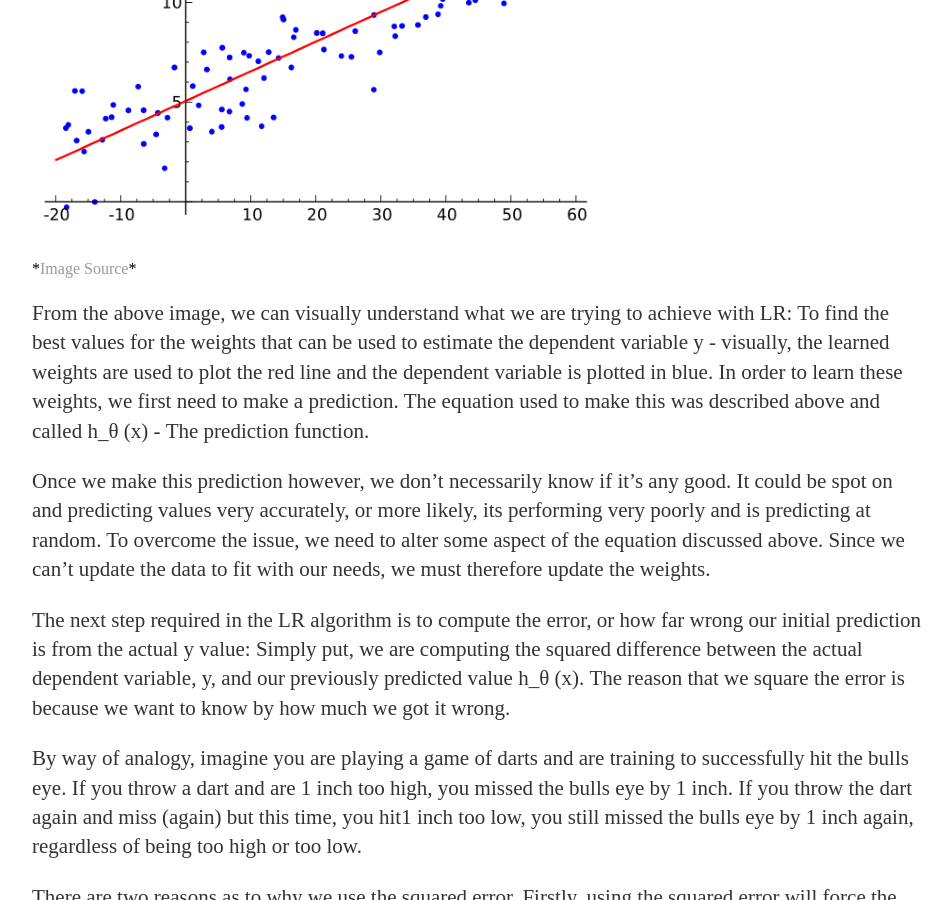
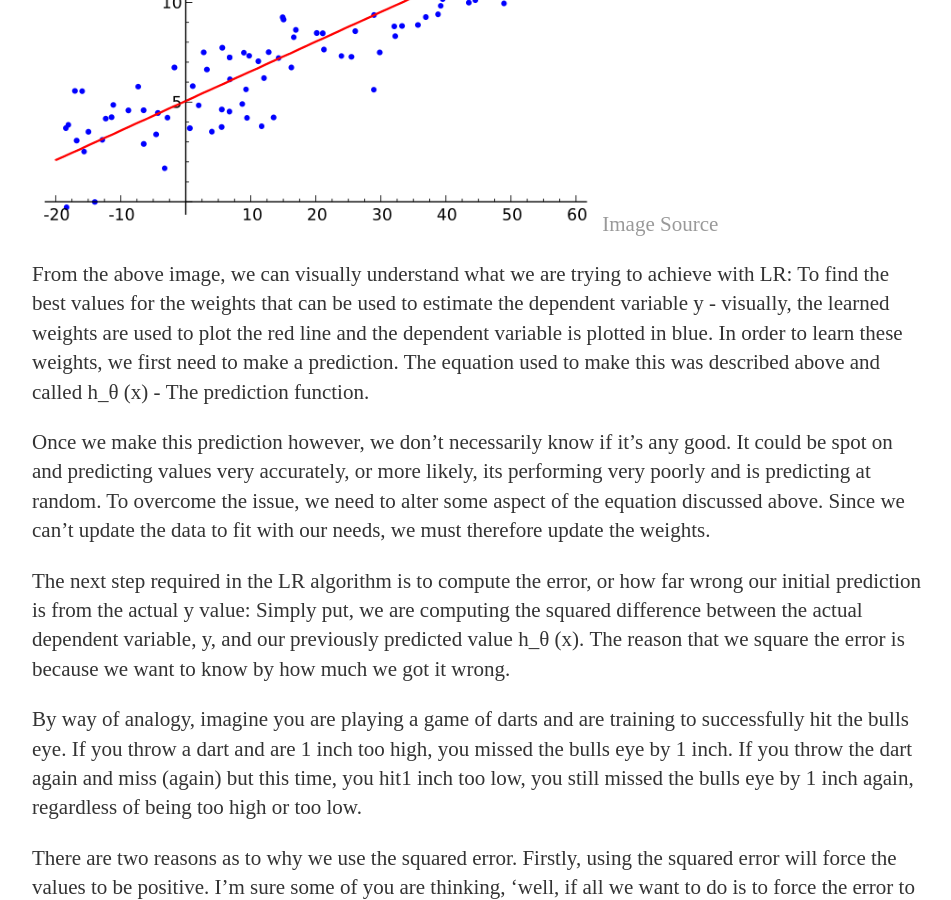
Before and after one commit to kerinb/kerinb.github.io, a Jekyll site: the page built from _posts/2019-12-10-linear-regression-from-scratch.md, in a window 1280 px wide and 900 px high, scrolled down 2571 px. Shown: the whole window, without its empty margins (160-1111 px from the left). Built offline with Jekyll 4.4.1, drawn with Linux system fonts in a browser that asks for light colours.

```diff
--- a/_posts/2019-12-10-linear-regression-from-scratch.md
+++ b/_posts/2019-12-10-linear-regression-from-scratch.md
@@ -156,7 +156,7 @@ params = weights_list[-1]
 </p>
 
 ![<a href='https://de.wikipedia.org/wiki/Lineare_Einfachregression#/media/Datei:Linear_regression.svg'>Image Source</a>](/files/LinearRegressionBlog/Linear_regression.png)
-<centre> *<a href='https://de.wikipedia.org/wiki/Lineare_Einfachregression#/media/Datei:Linear_regression.svg'>Image Source</a>* </centre>
+<a href='https://de.wikipedia.org/wiki/Lineare_Einfachregression#/media/Datei:Linear_regression.svg'>Image Source</a>
 
 <p>
 	From the above image, we can visually understand what we are trying to achieve with LR: To find the best values for the
@@ -250,7 +250,7 @@ params = weights_list[-1]
 </p>
 
 ![<a href='https://miro.medium.com/max/1200/1*iNPHcCxIvcm7RwkRaMTx1g.jpeg'>Image Source</a>](/files/LinearRegressionBlog/gradientDescentjpg.jpg)
-<centre> *<a href='https://miro.medium.com/max/1200/1*iNPHcCxIvcm7RwkRaMTx1g.jpeg'>Image Source</a>* </center>
+<a href='https://miro.medium.com/max/1200/1*iNPHcCxIvcm7RwkRaMTx1g.jpeg'>Image Source</a>
 <p>
 	So, now we know how we want to make our prediction, and we know that we want to find the best values of θ that will keep our error
 	small, and we know we should use gradient descent to find the minimum value of the error/cost function we can now start
```
